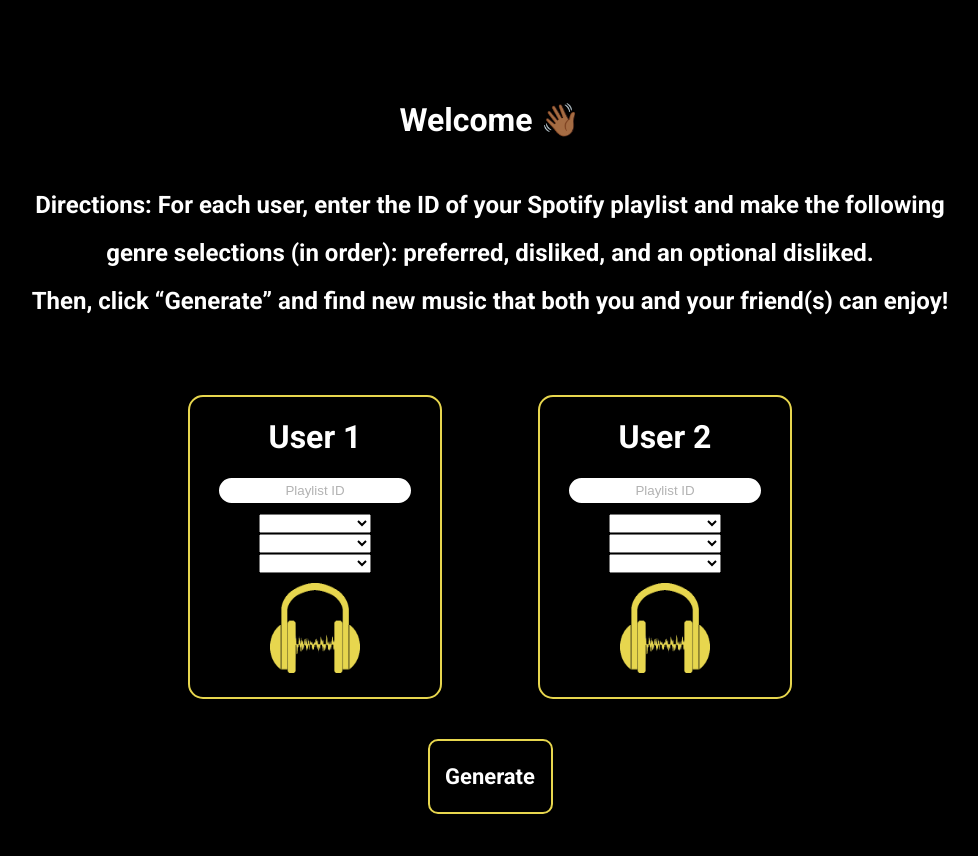
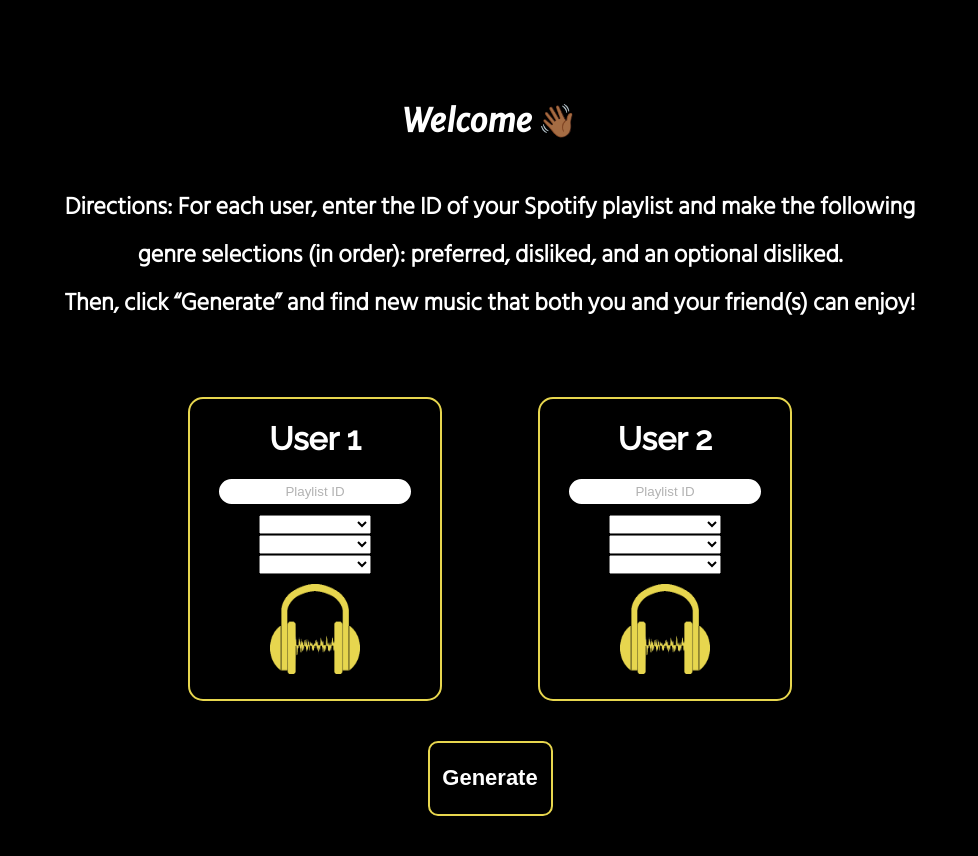
Before and after one commit to ftrichardson/Aux-Cord, a Django app: page / in a window 1280 px wide. Shown: the whole page, without its empty margins (150-1128 px from the left). Before the commit the page ends 814 px from the top, so only its background shows below. Run offline with Django 4.2, Linux system fonts and the light colour scheme.

Commit message:
Added contrast to fonts

```diff
--- a/ui/aux-cord/templates/index.html
+++ b/ui/aux-cord/templates/index.html
@@ -21,6 +21,9 @@
         <link rel="preconnect" href="https://fonts.googleapis.com">
         <link rel="preconnect" href="https://fonts.gstatic.com" crossorigin>
         <link href="https://fonts.googleapis.com/css2?family=Chakra+Petch&family=Roboto:wght@100;300;700&display=swap" rel="stylesheet">
+        <link href="https://fonts.googleapis.com/css2?family=Merriweather+Sans:ital@1&display=swap" rel="stylesheet">
+        <link href="https://fonts.googleapis.com/css2?family=Hind+Siliguri:wght@300&display=swap" rel="stylesheet">
+        <link href="https://fonts.googleapis.com/css2?family=Raleway:ital,wght@0,500;1,500&display=swap" rel="stylesheet">
     </head>
     <body>
         <!-- Google Tag Manager (noscript) -->
@@ -29,7 +32,7 @@
         <!-- End Google Tag Manager (noscript) -->
         <h1 class="welcome-text">Welcome &#128075;&#127998;</h1>
         <div class="directions-container">
-            <h2 style="line-height: 2; color: white">Directions: For each user, enter the ID of your Spotify playlist and make the following <br>
+            <h2 style="line-height: 2; color: white; font-family: 'Hind Siliguri', sans-serif;">Directions: For each user, enter the ID of your Spotify playlist and make the following <br>
                 genre selections (in order): preferred, disliked, and an optional disliked. <br> Then, click “Generate” and find new music that both you and your friend(s) can enjoy!<h2>
         </div>
         <main>
--- a/ui/static/styles.css
+++ b/ui/static/styles.css
@@ -2,7 +2,7 @@ html, body {
     height: 100%;
     margin: 0;
     padding: 0;
-    font-family: 'Roboto', sans-serif;
+    font-family: 'Raleway', sans-serif;
     background-color: black;
 }
 
@@ -16,6 +16,7 @@ header {
     padding-bottom: 20px;
     color: white;
     text-align: center;
+    font-family: "Merriweather Sans", sans-serif;
     animation: fade-in 2s ease-in-out;
 }
 
@@ -130,7 +131,6 @@ img {
     border-radius: 10px;
     background-color: black;
     color: white;
-    font-family: 'Roboto', sans-serif;
     font-size: 22px;
     font-weight: 700;
     width: 125px;
```
